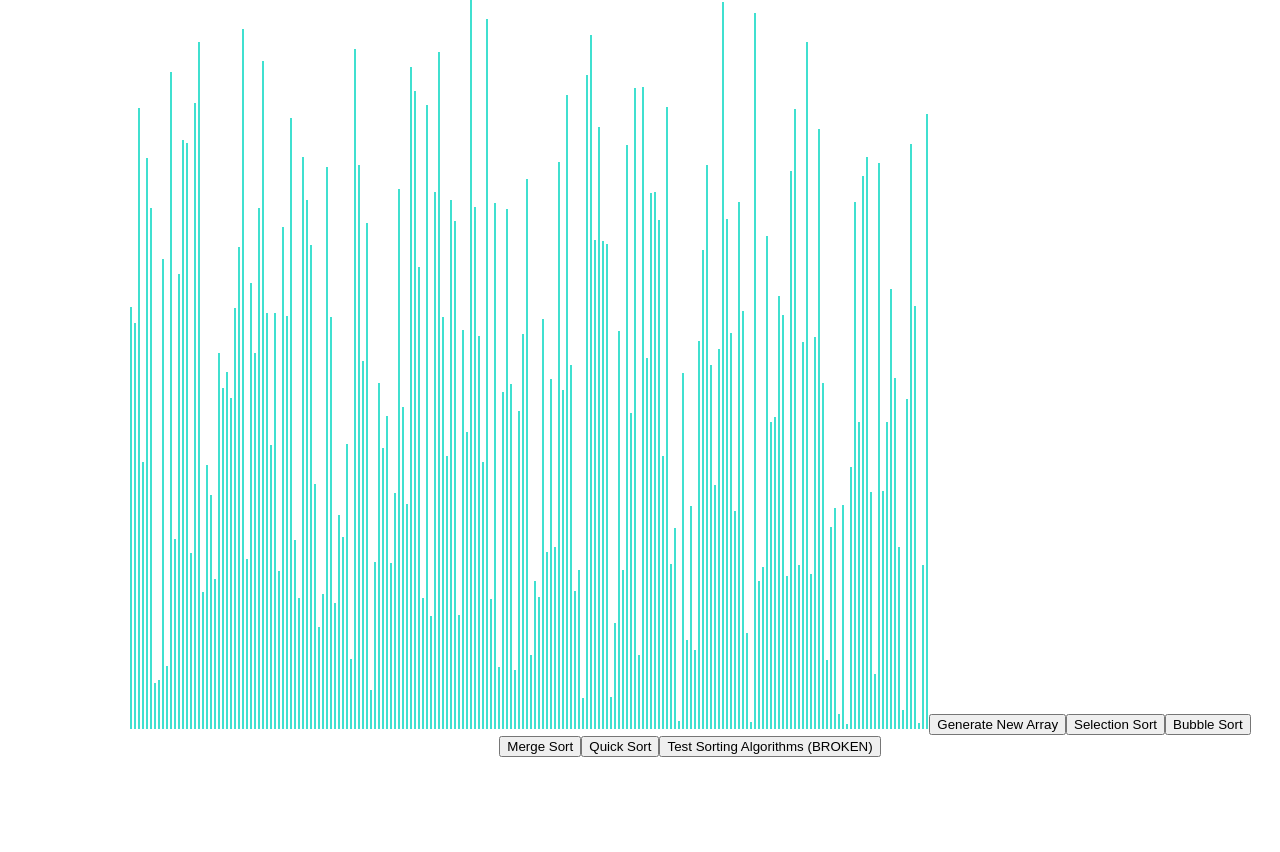
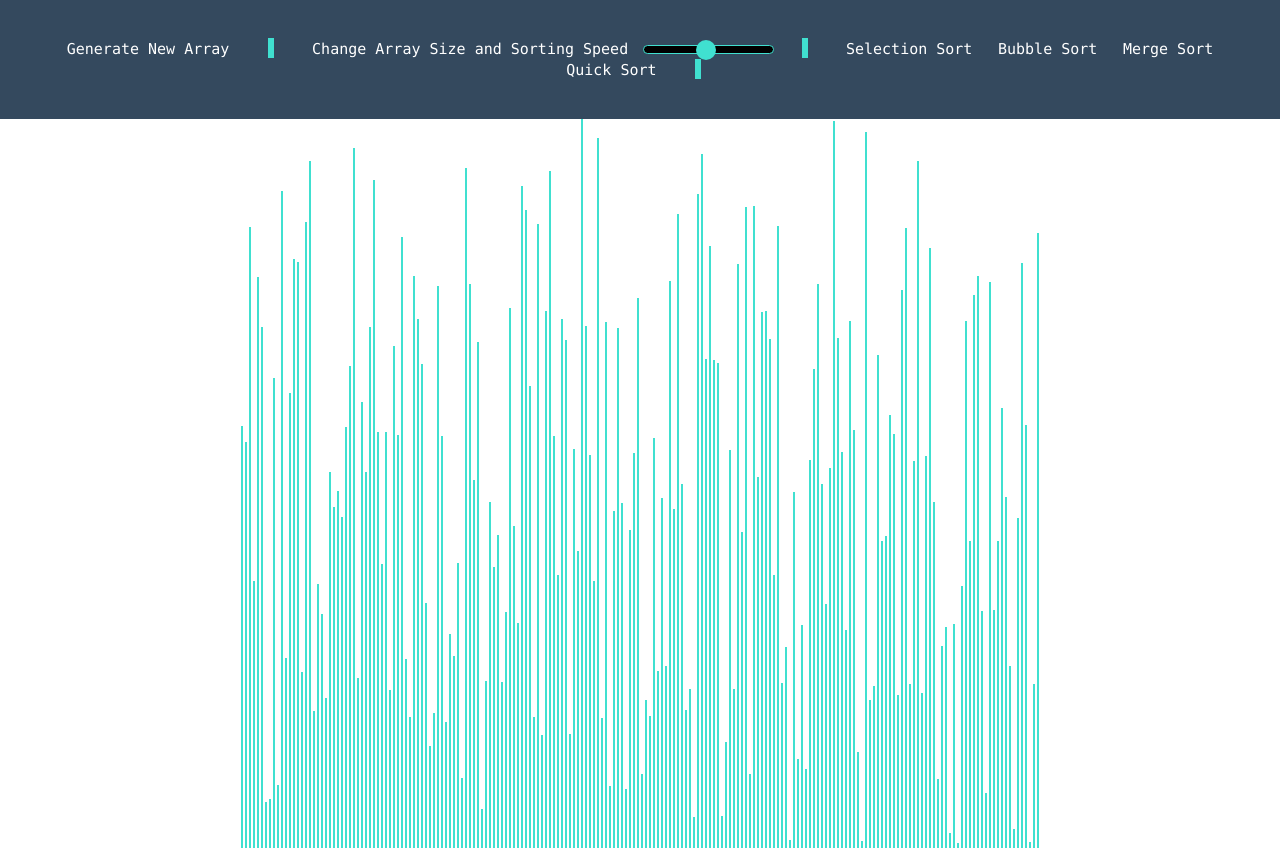
Before and after one commit to rishabnarendra/SortingVisualization, a React (Create React App) app in the folder sorting-visualization/: page / in a window 1280 px wide. Before the commit the page ends 800 px from the top, so only its background shows below. Built offline with nearby package versions, Linux system fonts and the light colour scheme.

Commit message:
Modified look of the application

```diff
--- a/sorting-visualization/public/index.html
+++ b/sorting-visualization/public/index.html
@@ -24,7 +24,7 @@
       work correctly both with client-side routing and a non-root public URL.
       Learn how to configure a non-root public URL by running `npm run build`.
     -->
-    <title>React App</title>
+    <title>Sorting Visualizer</title>
   </head>
   <body>
     <noscript>You need to enable JavaScript to run this app.</noscript>
--- a/sorting-visualization/src/SortingVisualizer/sortingVisualizer.css
+++ b/sorting-visualization/src/SortingVisualizer/sortingVisualizer.css
@@ -1,6 +1,58 @@
+.nav-bar {
+    background-color: rgb(52,73,94);
+    padding-top: 3%;
+    padding-bottom: 3%;
+}
+
+.vertical-line {
+    border-left: 6px solid turquoise;
+    height: 10px;
+}
+
+span {
+    padding-right: 2%;
+}
+
+button {
+    cursor: pointer;
+    outline: 0;
+    margin: 0;
+    padding-left: 1%;;
+    padding-right: 1%;
+    font-size: 15px;
+    font-family: Consolas;
+    color: #ffffff;
+    border: none;
+    background-color: rgb(52,73,94);
+}
+:hover {
+    color: rgb(255,192,203) !important;
+}
+
+.slider::-webkit-slider-thumb {
+    -webkit-appearance: none;
+    border-radius: 10px;
+    width: 20px;
+    height: 20px;
+    background: turquoise;
+}
+
+.slider {
+    cursor: pointer;
+    border-radius: 10px;
+    background-color: black;
+    border: solid 1px turquoise;
+    height: 7px;
+    outline: none;
+    transition: background 450ms ease-in;
+    -webkit-appearance: none;
+}
+:hover {
+    opacity: 1;
+}
+
 .array-container {
-    position: absolute;
-    left: 100px;
+    position: center;
 }
 
 .array-bar {
--- a/sorting-visualization/src/SortingVisualizer/sortingVisualizer.jsx
+++ b/sorting-visualization/src/SortingVisualizer/sortingVisualizer.jsx
@@ -43,22 +43,38 @@ export default class sortingVisualizer extends Component {
         const {array} = this.state
 
         return (
-            <div className="array-container">
-                {array.map((value, idx) => (
-                    <div className="array-bar"
-                        key={idx}
-                        style={{
-                        backgroundColor: primary,
-                        height: `${value}px`,}}>
-                    </div>
-                ))}
-
-            <button onClick={() => this.resetArrayValues()}>Generate New Array</button>
-            <button onClick={() => this.selectionSort()}>Selection Sort</button>
-            <button onClick={() => this.bubbleSort()}>Bubble Sort</button>
-            <button onClick={() => this.mergeSort()}>Merge Sort</button>
-            <button onClick={() => this.quickSort()}>Quick Sort</button>
-            <button onClick={() => this.testSortingAlgorithms()}>Test Sorting Algorithms (BROKEN)</button>
+            <div>
+                <div class = "nav-bar">
+                    <span>
+                        <button onClick={() => this.resetArrayValues()}>Generate New Array</button>
+                    </span>
+                    <span class = "vertical-line" />
+                    <span>
+                        <button onClick={() => this.selectionSort()}>Change Array Size and Sorting Speed</button>
+                        <input class = "slider" type = "range" min = "4" max = "100" id = "my-range"></input>
+                    </span>
+                    <span class = "vertical-line" />
+                    <span>
+                        <button onClick={() => this.selectionSort()}>Selection Sort</button>
+                        <button onClick={() => this.bubbleSort()}>Bubble Sort</button>
+                        <button onClick={() => this.mergeSort()}>Merge Sort</button>
+                        <button onClick={() => this.quickSort()}>Quick Sort</button>
+                    </span>
+                    <span class = "vertical-line" />
+                    {/*
+                    <button onClick={() => this.testSortingAlgorithms()}>Sort (BROKEN)</button>
+                    */}
+                </div>
+                <div className = "array-container">
+                    {array.map((value, idx) => (
+                        <div className = "array-bar"
+                            key = {idx}
+                            style = {{
+                            backgroundColor: primary,
+                            height: `${value}px`,}}>
+                        </div>
+                    ))}
+                </div>
             </div>
         )
     }
```
